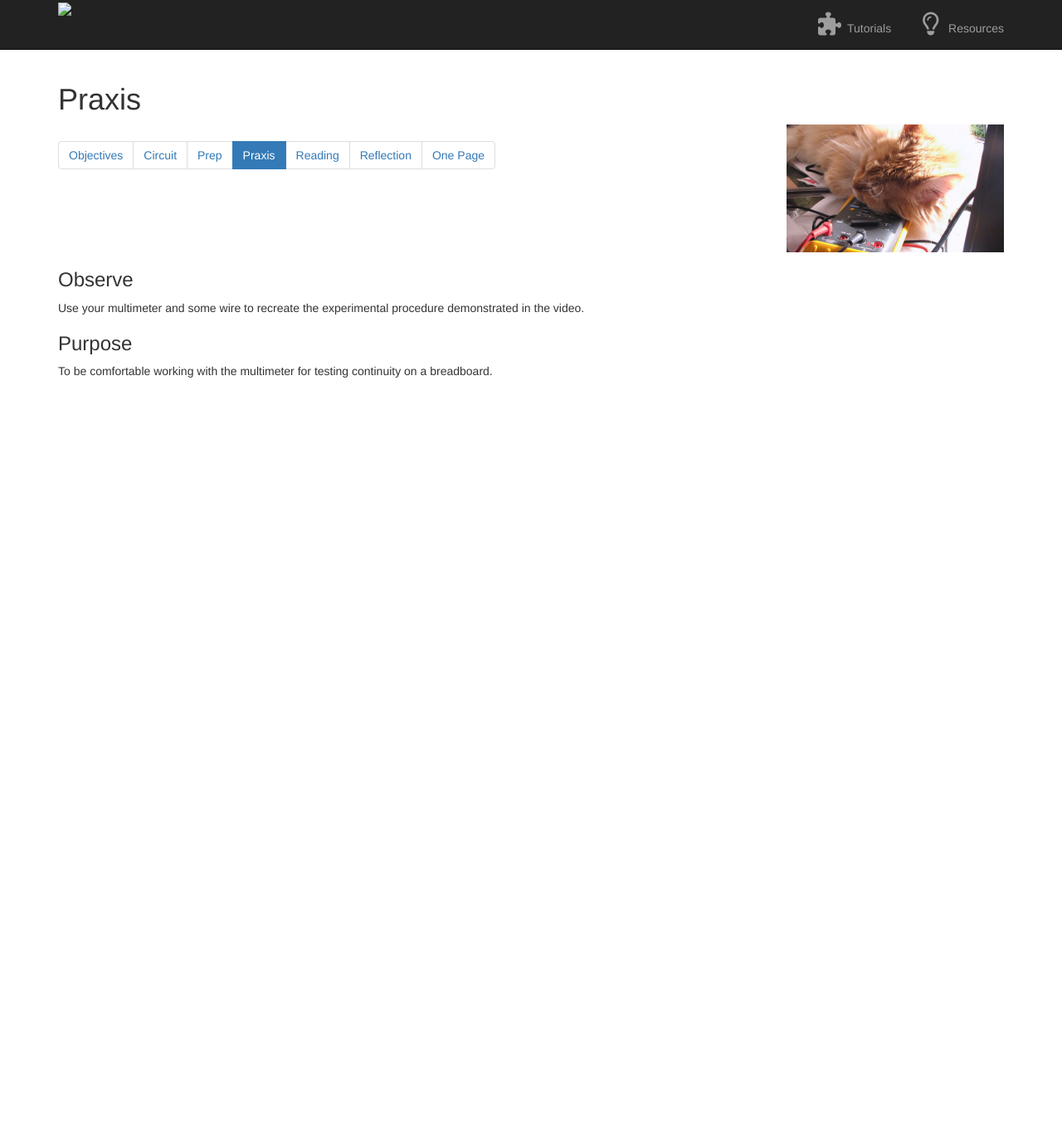
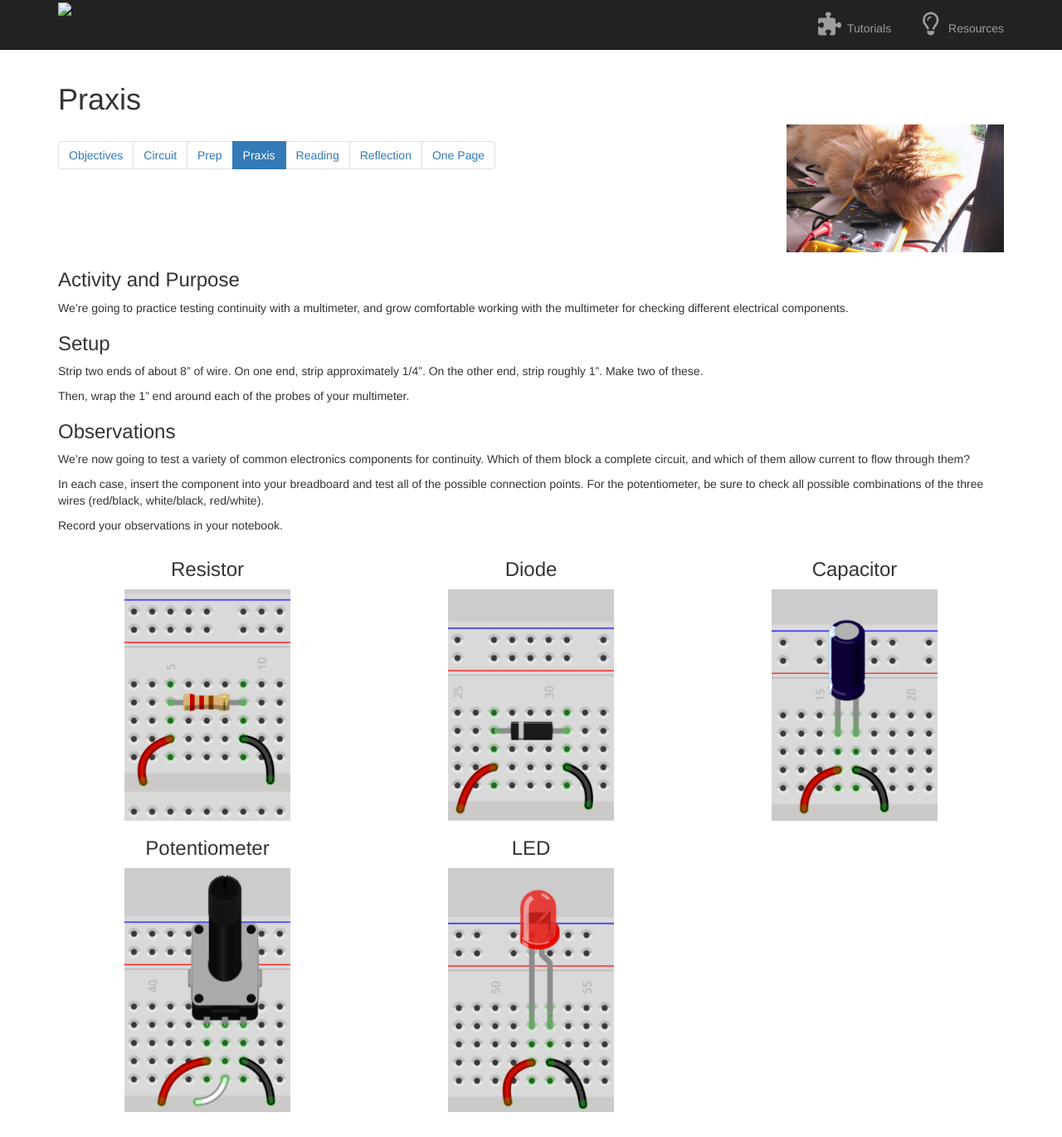
Before and after one commit to craftofelectronics/craftoe-www-refresh, a Jekyll site: the page built from tutorials/continuity/praxis.md, in a window 1280 px wide. Shown: the whole page at 83% size. Built offline with Jekyll 4.4.1, drawn with Linux system fonts in a browser that asks for light colours; nearby versions of some CDN libraries; library files that are not in the unit come from our copies; Markdown is read by kramdown in place of the engine named in the settings; before the commit the page ends 900 px from its top, so only the background shows below that.

Commit message:
Improving tutorial.

```diff
--- a/_layouts/default.html
+++ b/_layouts/default.html
@@ -14,7 +14,7 @@
     {% include javascript-top.html %}
     {% include top-nav.html %}
 
-    <div class="container">
+    <div class="container" style="margin-bottom: 10px;">
       <div class="row">
         <div class="col-md-12">
           {% unless page.hideTitle %}
--- a/tutorials/continuity/praxis.md
+++ b/tutorials/continuity/praxis.md
@@ -5,13 +5,50 @@ index: 35
 layout: default
 ---
 
-### Observe
+### Activity and Purpose
 
-Use your multimeter and some wire to recreate the experimental procedure demonstrated in the video.
+We're going to practice testing  continuity with a multimeter, and grow comfortable working with the multimeter for checking different electrical components.
 
-### Purpose
+### Setup
 
-To be comfortable working with the multimeter for testing continuity on a breadboard.
+Strip two ends of about 8" of wire. On one end, strip approximately 1/4". On the other end, strip roughly 1". Make two of these.
+
+Then, wrap the 1" end around each of the probes of your multimeter.
+
+### Observations
+
+We're now going to test a variety of common electronics components for continuity. Which of them block a complete circuit, and which of them allow current to flow through them?
+
+In each case, insert the component into your breadboard and test all of the possible connection points. For the potentiometer, be sure to check all possible combinations of the three wires (red/black, white/black, red/white).
+
+Record your observations in your notebook.
+
+<div class="row">
+  <div class="col-md-4 text-center">
+    <h3>Resistor</h3>
+  <img src="images/resistor.png" width="200px"/>
+  </div>
+  <div class="col-md-4 text-center">
+    <h3>Diode</h3>
+  <img src="images/diode.png" width="200px"/>
+  </div>
+  <div class="col-md-4 text-center">
+    <h3>Capacitor</h3>
+  <img src="images/capacitor.png" width="200px"/>
+  </div>
+</div>
+<div class="row top-buffer">
+  <div class="col-md-4 text-center">
+    <h3>Potentiometer</h3>
+  <img src="images/potentiometer.png" width="200px"/>
+  </div>
+  <div class="col-md-4 text-center">
+    <h3>LED</h3>
+  <img src="images/led.png" width="200px"/>
+  </div>
+</div>
+
+<div class="top-buffer">&nbsp;</div>
 
 <!--
 The video introduced you to the basics of breadboards and a multimeter (when used for checking continuity).
```
Also changed, not shown: tutorials/continuity/images/capacitor.png (added), tutorials/continuity/images/diode.png (added), tutorials/continuity/images/led.png (added), tutorials/continuity/images/potentiometer.png (added), tutorials/continuity/images/resistor.png (added), 1 other file.
